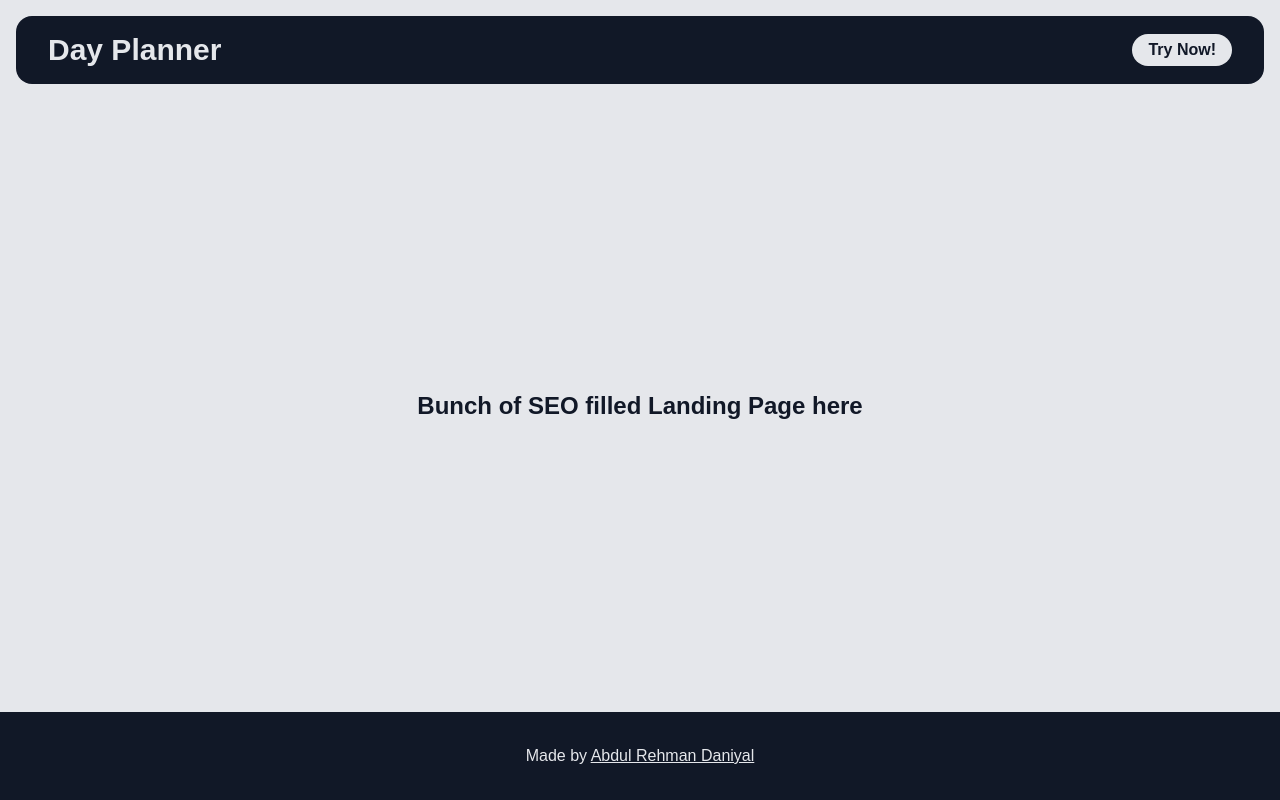
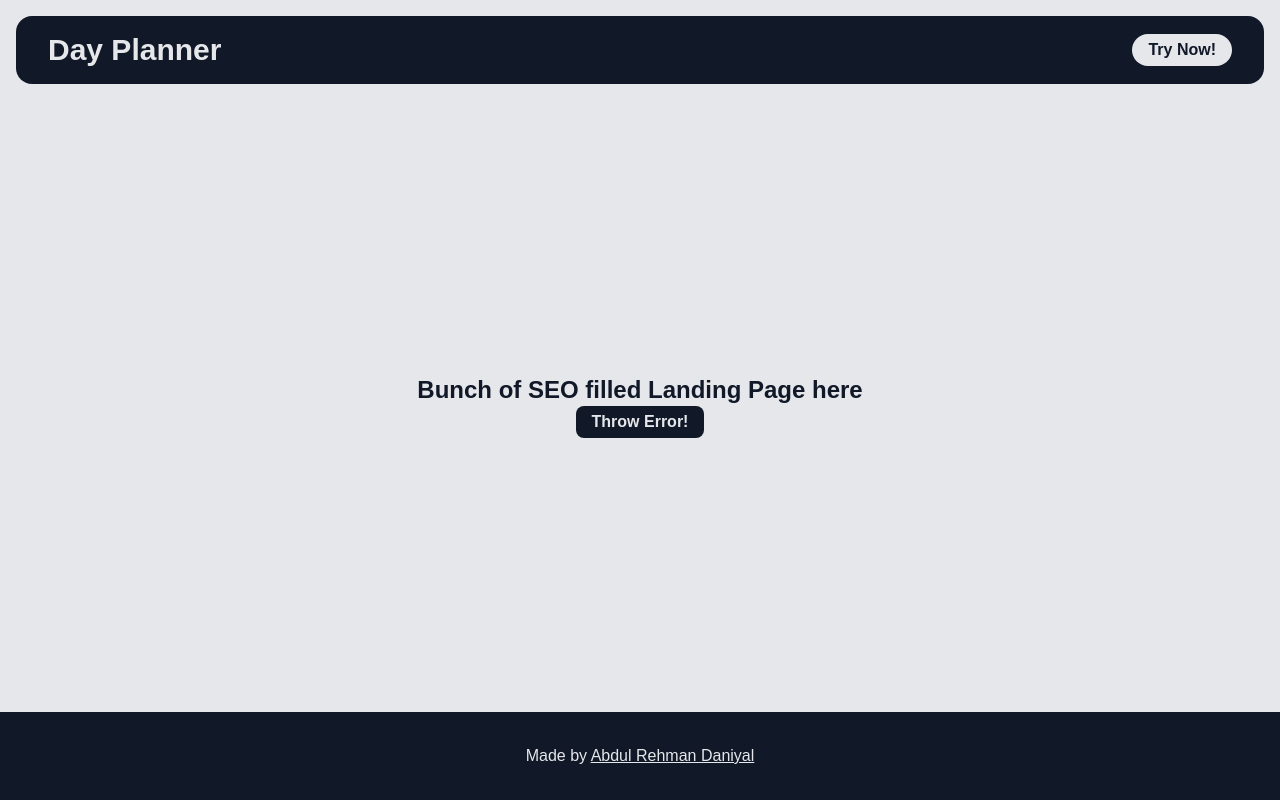
Before and after one commit to abdul-rehman-d/dayplanner, a Next.js app: page / in a window 1280 px wide. Built offline with nearby package versions, Linux system fonts and the light colour scheme.

Commit message:
throw errors on demand

```diff
--- a/src/app/page.tsx
+++ b/src/app/page.tsx
@@ -1,6 +1,7 @@
 import React from "react";
 import Header from "@/components/sections/header";
 import Footer from "@/components/sections/footer";
+import ErrorButton from "@/components/elements/error-button";
 
 export default function Home() {
   return (
@@ -8,6 +9,7 @@ export default function Home() {
       <Header showCTAButton />
       <main className="flex-grow flex flex-col justify-center items-center">
         <h2 className="font-bold text-2xl">Bunch of SEO filled Landing Page here</h2>
+        <ErrorButton />
       </main>
       <Footer />
     </div>
--- /dev/null
+++ b/src/components/elements/error-button.tsx
@@ -0,0 +1,11 @@
+"use client";
+
+import React from "react";
+
+export default function ErrorButton() {
+  return (
+    <button className="bg-foreground_bg bg-opacity-100 text-background py-1 px-4 rounded-lg font-semibold hover:bg-opacity-80" onClick={() => {
+      throw new Error("hello, this is an error")
+    }}>Throw Error!</button>
+  );
+}
```
